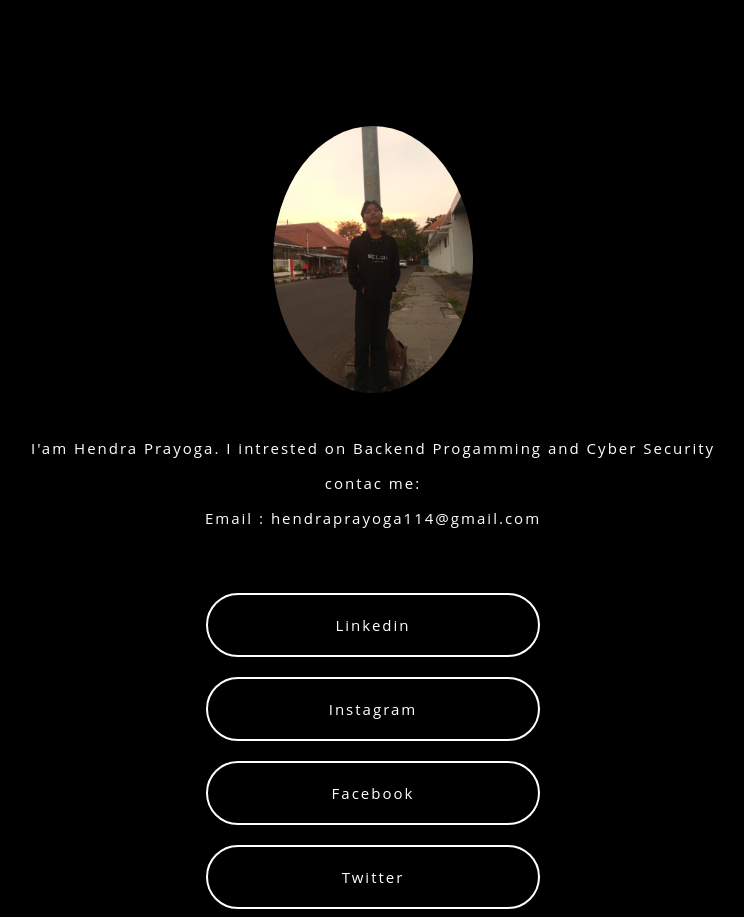
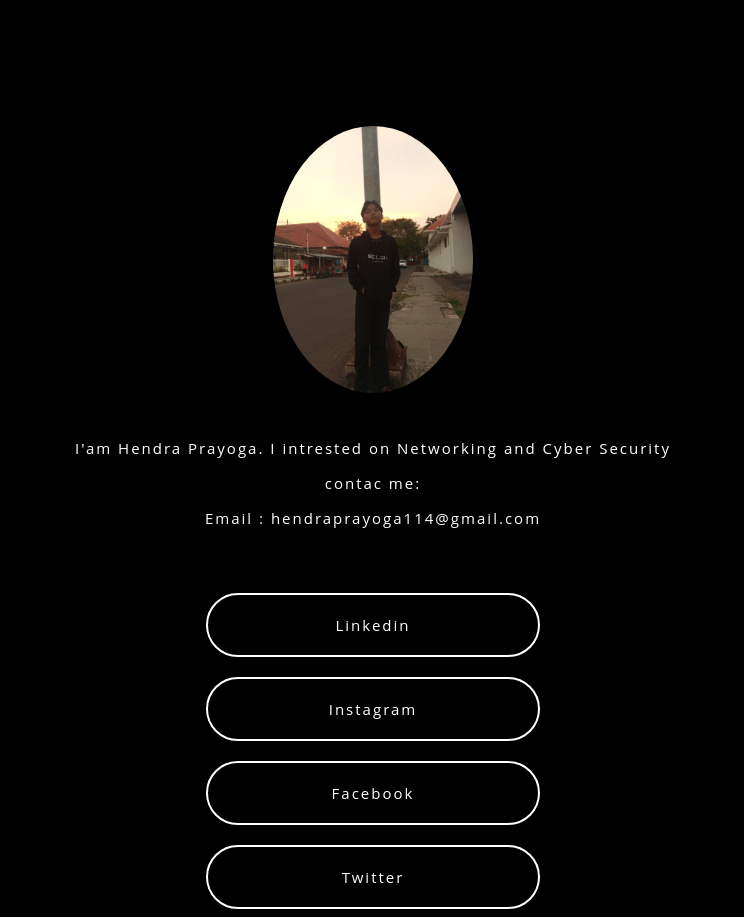
Before and after one commit to hendrapxl/hendrapxl.github.io, a plain HTML site: page index.html in a window 1280 px wide. Shown: the whole page, without its empty margins (267-1011 px from the left). Drawn offline with Linux system fonts and the light colour scheme.

Commit message:
Update index.html

```diff
--- a/index.html
+++ b/index.html
@@ -11,7 +11,7 @@
 <!-- Profile name-->
 <div class="profile-name">
   <p>
-    I'am Hendra Prayoga. I intrested on Backend Progamming and Cyber Security
+    I'am Hendra Prayoga. I intrested on Networking and Cyber Security
   </p>
   <p>contac me:</p>
   <p>Email : hendraprayoga114@gmail.com</p>
```
